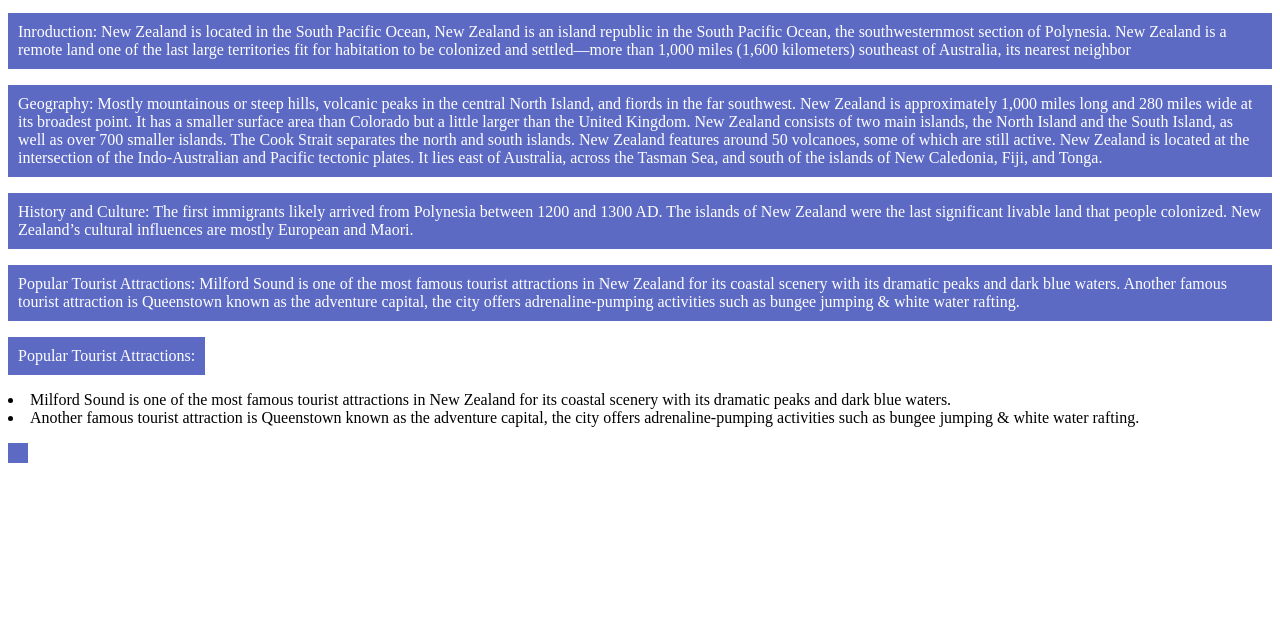
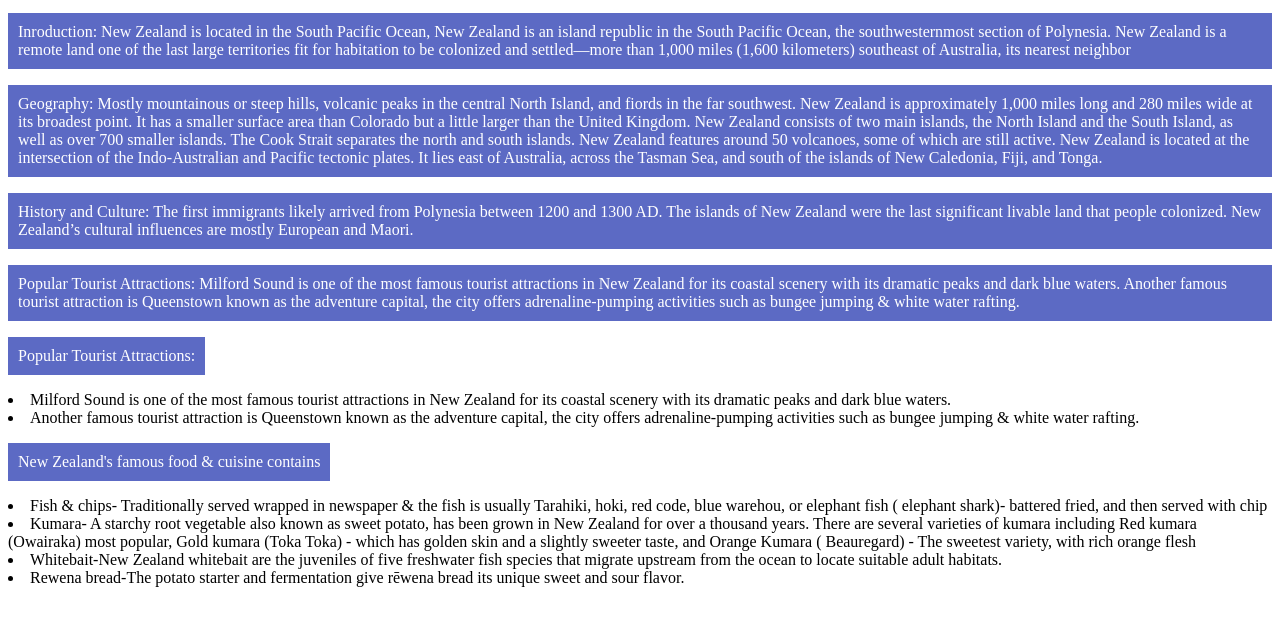
Before and after one commit to alexandrapaolaorOzCO/Alexandr, a plain HTML site: page index (1).html in a window 1280 px wide. Shown: the part 121-746 px from the top of the page. Drawn offline with Linux system fonts and the light colour scheme.

Commit message:
Update index (1).html

```diff
--- a/index (1).html
+++ b/index (1).html
@@ -28,4 +28,9 @@ Another famous tourist attraction is Queenstown known as the adventure capital,
  <li>Milford Sound is one of the most famous tourist attractions in New Zealand for its coastal scenery with its dramatic peaks and dark blue waters. </li>
 <li> Another famous tourist attraction is Queenstown known as the adventure capital, the city offers adrenaline-pumping activities such as bungee jumping & white water rafting.</li>
 
-<P> </P>
+<P> New Zealand's famous food & cuisine contains</P>
+<li> Fish & chips- Traditionally served wrapped in newspaper & the fish is usually Tarahiki, hoki, red code, blue warehou, or elephant fish
+ ( elephant shark)- battered fried, and then served with chip</li>
+ <li>Kumara- A starchy root vegetable also known as sweet potato, has been grown in New Zealand for over a thousand years. There are several varieties of kumara including Red kumara (Owairaka) most popular, Gold kumara (Toka Toka) - which has golden skin and a slightly sweeter taste, and Orange Kumara ( Beauregard) - The sweetest variety, with rich orange flesh</li>
+ <li>Whitebait-New Zealand whitebait are the juveniles of five freshwater fish species that migrate upstream from the ocean to locate suitable adult habitats.</li>
+ <li>Rewena bread-The potato starter and fermentation give rēwena bread its unique sweet and sour flavor. </li>
```
